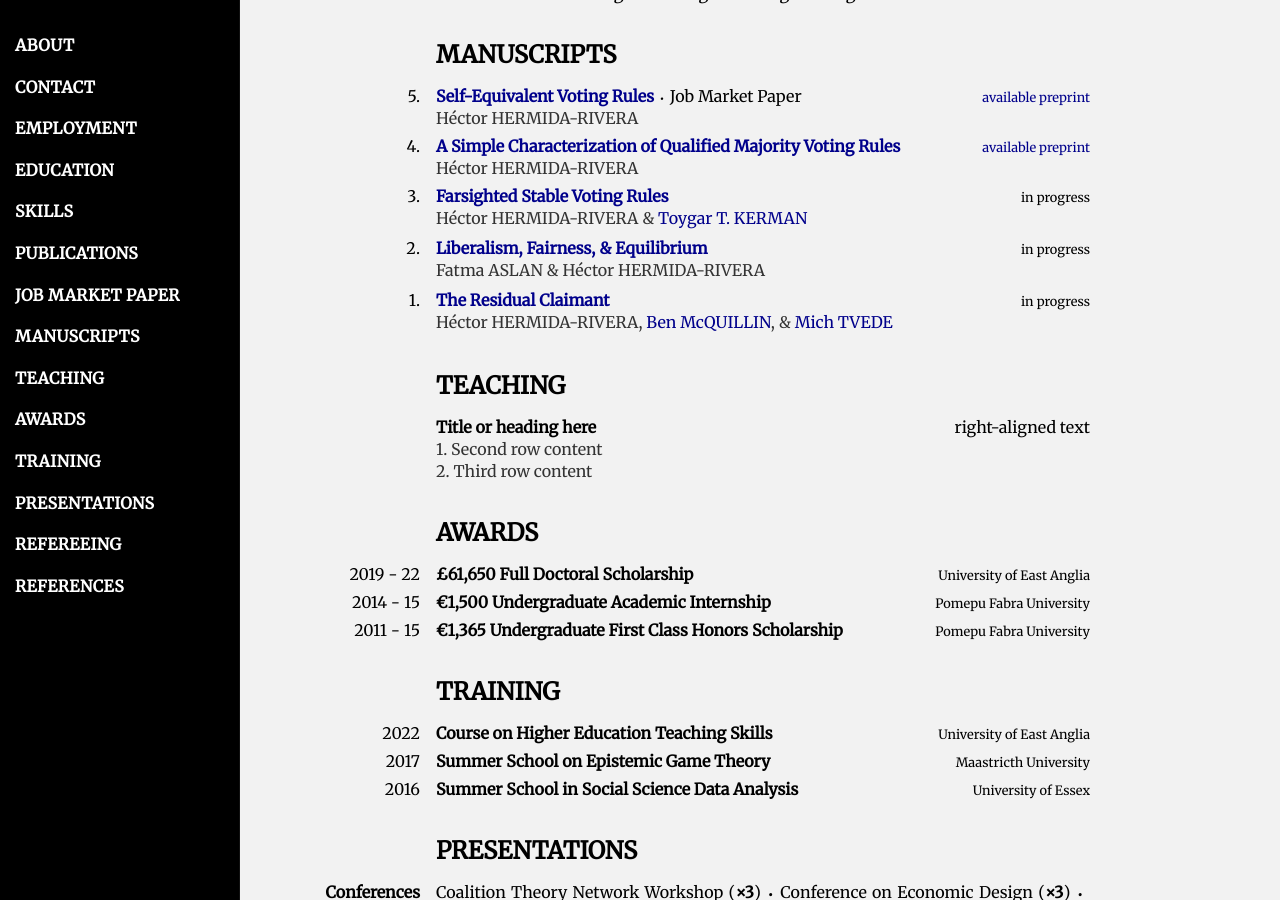
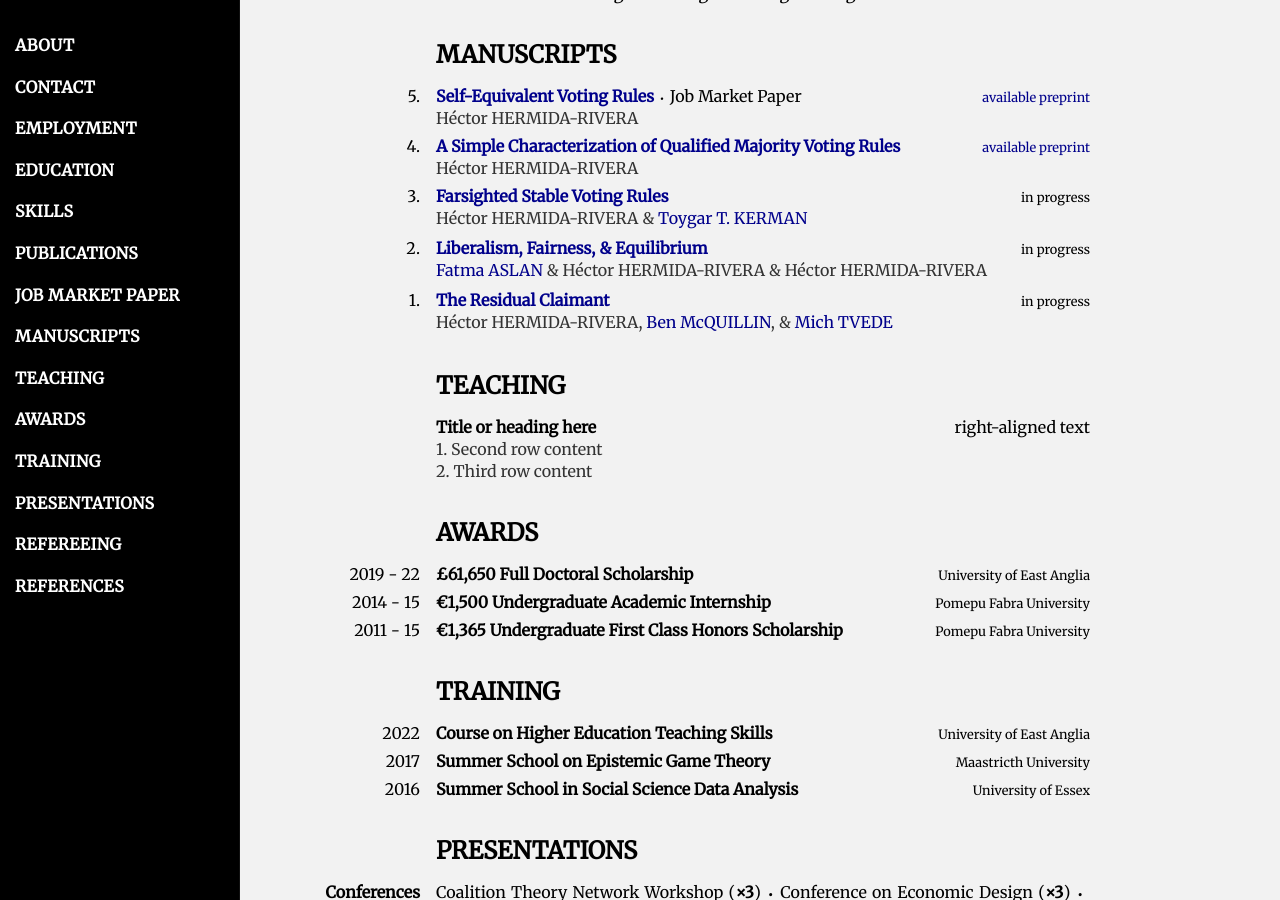
Before and after one commit to HectorHermidaRivera/hectorhermidarivera.github.io, a Jekyll site: the page built from index.md, in a window 1280 px wide and 900 px high, scrolled down 1615 px. Built offline with Jekyll 4.4.1, drawn with Linux system fonts in a browser that asks for light colours; a style sheet for code colours, icons or effects is not loaded.

Commit message:
Update index.md

```diff
--- a/index.md
+++ b/index.md
@@ -184,7 +184,7 @@ title: Home
         <span>in progress</span>
       </div>
       <div class="second-row">
-        Fatma ASLAN & Héctor HERMIDA-RIVERA
+        <a href="https://sites.google.com/view/fatmaaslan/home">Fatma ASLAN</a> & Héctor HERMIDA-RIVERA & Héctor HERMIDA-RIVERA
       </div>
       <div class="second-row collapsible-content">
         <p><i>
```
